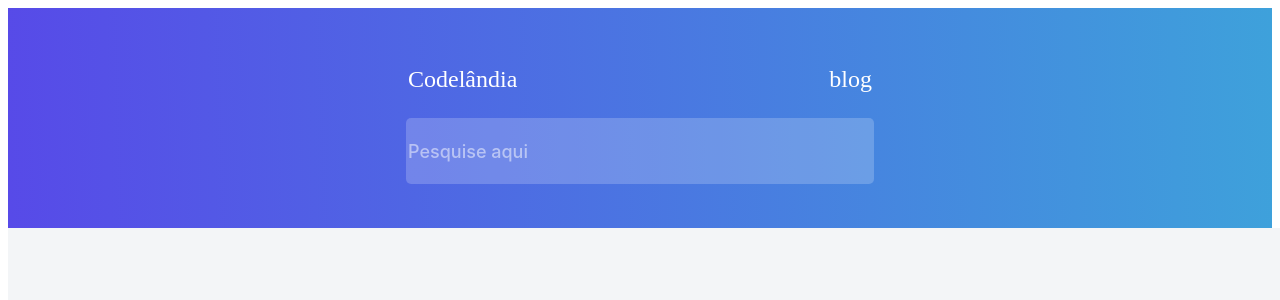
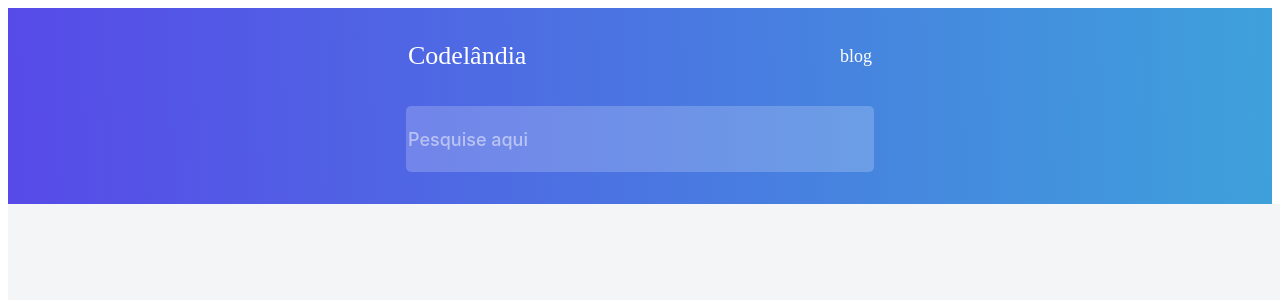
Before and after one commit to BiancaGrenzel/code-blog, a React (Vite) app: page / in a window 1280 px wide. Shown: the top 300 px of the page. Built offline with nearby package versions, Linux system fonts and the light colour scheme.

Commit message:
refactor: typography styles

```diff
--- a/src/core/styles/typography.js
+++ b/src/core/styles/typography.js
@@ -4,13 +4,20 @@ export const Text = styled.p`
     font-family: 'Lexend Deca';
     font-style: normal;
     font-weight: 400;
-    font-size: 24px;
-    line-height: 30px;
+    font-size: 18px;
+    line-height: 32px;
     color: ${props => props.color ? props.color : "black"};
+    margin: 0px;
 `;
 
 export const Title = styled(Text)`
     grid-area: title;
+    font-family: 'Lexend Deca';
+    font-style: normal;
+    font-weight: 400;
+    font-size: 26px;
+    line-height: 32px;
+    color: ${props => props.color ? props.color : "black"};
 `;
 
 export const Subtitle = styled(Text)`
```
